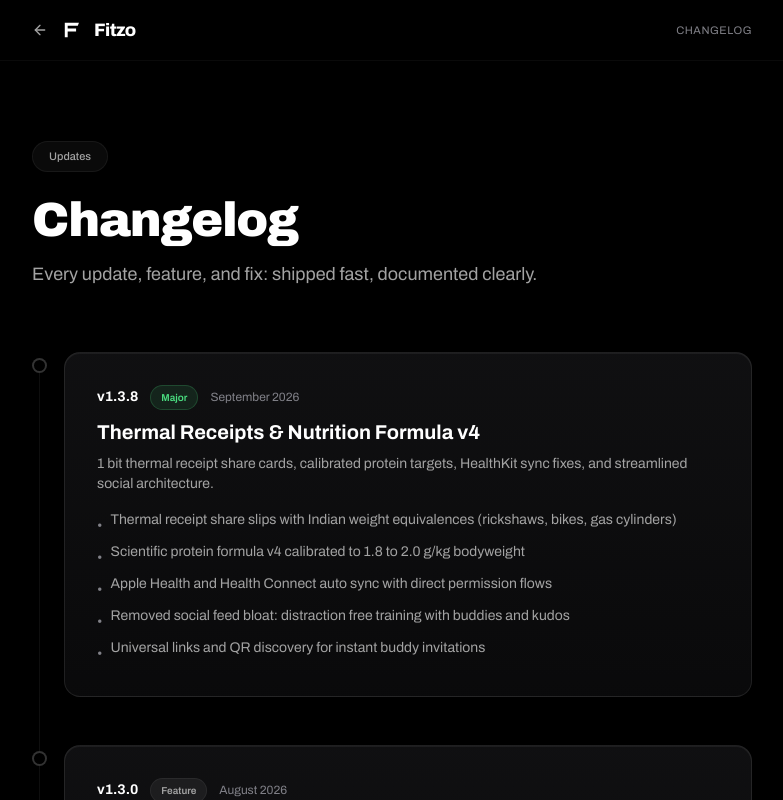
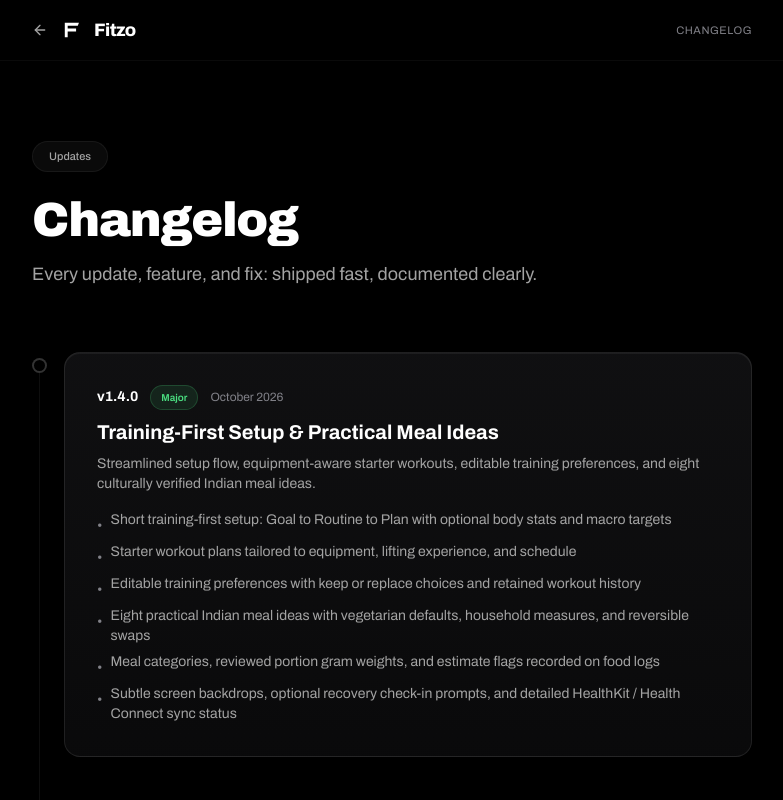
Before and after one commit to ojas20448/fitzo-web, a Next.js app: page /changelog in a window 1280 px wide. Shown: the top 800 px of the page, without its empty margins (248-1031 px from the left). Built offline with nearby package versions, Linux system fonts and the light colour scheme; a web font is replaced by a local one.

Commit message:
feat: align website with Fitzo 1.4.0 release and practical meal ideas

```diff
--- a/app/changelog/page.tsx
+++ b/app/changelog/page.tsx
@@ -13,6 +13,21 @@
 };
 
 const entries = [
+  {
+    version: "v1.4.0",
+    date: "October 2026",
+    title: "Training-First Setup & Practical Meal Ideas",
+    description: "Streamlined setup flow, equipment-aware starter workouts, editable training preferences, and eight culturally verified Indian meal ideas.",
+    changes: [
+      "Short training-first setup: Goal to Routine to Plan with optional body stats and macro targets",
+      "Starter workout plans tailored to equipment, lifting experience, and schedule",
+      "Editable training preferences with keep or replace choices and retained workout history",
+      "Eight practical Indian meal ideas with vegetarian defaults, household measures, and reversible swaps",
+      "Meal categories, reviewed portion gram weights, and estimate flags recorded on food logs",
+      "Subtle screen backdrops, optional recovery check-in prompts, and detailed HealthKit / Health Connect sync status",
+    ],
+    tag: "Major",
+  },
   {
     version: "v1.3.8",
     date: "September 2026",
--- a/components/Comparison.tsx
+++ b/components/Comparison.tsx
@@ -14,7 +14,7 @@
   },
   {
     generic: "US only generic food databases",
-    fitzo: "Indian food first: IFCT 2017 data plus AI vision meal scanning",
+    fitzo: "Indian food first: practical meal ideas, IFCT 2017 data, and katori portions",
   },
   {
     generic: "Arbitrary calorie and macro guesses",
@@ -22,11 +22,11 @@
   },
   {
     generic: "Disconnected from your actual gym floor",
-    fitzo: "QR check in, real time crowd capacity light, and class booking",
+    fitzo: "QR check in, real time crowd capacity light, and weekly leaderboard",
   },
   {
     generic: "Cookie cutter generic workouts",
-    fitzo: "Curated splits, auto PR detection, plate math, and previous set ghosting",
+    fitzo: "Starter workout suggestions, editable routines, auto PRs, and plate math",
   },
 ];
 
--- a/components/Features.tsx
+++ b/components/Features.tsx
@@ -160,18 +160,27 @@
 function FoodSearchMini() {
   return (
     <div className="well space-y-2.5 p-4">
-      <p className="text-sm font-bold text-white">Add food</p>
+      <div className="flex items-center justify-between">
+        <p className="text-sm font-bold text-white">Add food</p>
+        <span className="text-[9px] font-mono font-bold text-cyan-400">8 PRACTICAL MEAL IDEAS</span>
+      </div>
       <div className="flex items-center gap-2 rounded-lg border border-white/[0.06] bg-white/[0.04] px-3 py-2">
         <ScanLine className="h-3.5 w-3.5 text-ink-faint" />
         <span className="text-[10px] text-ink-faint">Search or scan food…</span>
       </div>
-      <div className="flex w-fit items-center gap-1.5 rounded-lg border border-white/[0.06] bg-white/[0.04] px-3 py-1.5">
-        <Sparkles className="h-3.5 w-3.5 text-protein" />
-        <span className="text-[10px] text-ink-muted">AI analysis</span>
+      <div className="flex flex-wrap items-center gap-1.5">
+        <div className="flex w-fit items-center gap-1.5 rounded-lg border border-white/[0.06] bg-white/[0.04] px-2.5 py-1">
+          <Sparkles className="h-3 w-3 text-protein" />
+          <span className="text-[9px] text-ink-muted">AI scan</span>
+        </div>
+        <div className="flex w-fit items-center gap-1.5 rounded-lg border border-white/[0.06] bg-white/[0.04] px-2.5 py-1">
+          <span className="h-1.5 w-1.5 rounded-full bg-carbs" />
+          <span className="text-[9px] text-ink-muted">Katori & gram portions</span>
+        </div>
       </div>
       {[
-        { name: "Chicken breast", cal: "165", per: "100g" },
-        { name: "Brown rice", cal: "112", per: "100g" },
+        { name: "Paneer bhurji & roti", cal: "380", per: "1 plate (2 rotis)" },
+        { name: "Dal tadka & jeera rice", cal: "340", per: "1 katori + bowl" },
       ].map((f) => (
         <div
           key={f.name}
@@ -245,14 +254,14 @@
       <div className="flex items-center justify-between rounded-lg border border-white/[0.06] bg-white/[0.03] p-2.5">
         <div>
           <p className="text-[10px] font-semibold text-white">
-            HIIT Blast · 7:30 PM
+            Weekly gym leaderboard
           </p>
           <p className="text-[9px] text-ink-faint">
-            with Coach Arjun · 4 spots left
+            #3 in Iron Temple · 420 XP
           </p>
         </div>
         <span className="rounded-full bg-white px-2 py-1 text-[9px] font-semibold text-black">
-          Book
+          Kudos 👊
         </span>
       </div>
     </div>
@@ -422,9 +431,9 @@
 
           <FeatureCell
             icon={<Sparkles className="h-5 w-5" />}
-            title="AI nutrition coach"
-            description="Gemini AI with a 14 day context window reading your logged sets, meals, and wearables."
-            badge="AI"
+            title="Practical Indian nutrition"
+            description="Verified Indian food catalog, eight ready-to-eat meal ideas with vegetarian defaults, and Gemini AI context."
+            badge="Nutrition"
             className="col-span-2"
             glow="border-cyan-400/40 text-cyan-400 bg-cyan-400/10"
             dot="bg-cyan-400"
@@ -467,7 +476,7 @@
           <FeatureCell
             icon={<QrCode className="h-5 w-5" />}
             title="Your gym, connected"
-            description="Fast QR check in, live crowd capacity light, and class booking."
+            description="Fast QR check in, live crowd capacity light, and weekly gym leaderboard."
             badge="Gym OS"
             glow="border-orange-400/40 text-orange-400 bg-orange-400/10"
             dot="bg-orange-400"
--- a/components/HowItWorks.tsx
+++ b/components/HowItWorks.tsx
@@ -21,11 +21,11 @@
   {
     number: "01",
     icon: UserPlus,
-    title: "Set your blueprint",
+    title: "Training-first setup",
     glow: "border-protein/40 text-protein bg-protein/10",
     dot: "bg-protein",
     description:
-      "Two fast steps to dial in your body stats, goal, and activity. Fitzo previews your targets live with scientific macro scaling.",
+      "Pick your goal, routine, and training split in moments. Starter workouts adapt to your gear and schedule, with optional body stats and targets.",
   },
   {
     number: "02",
```
